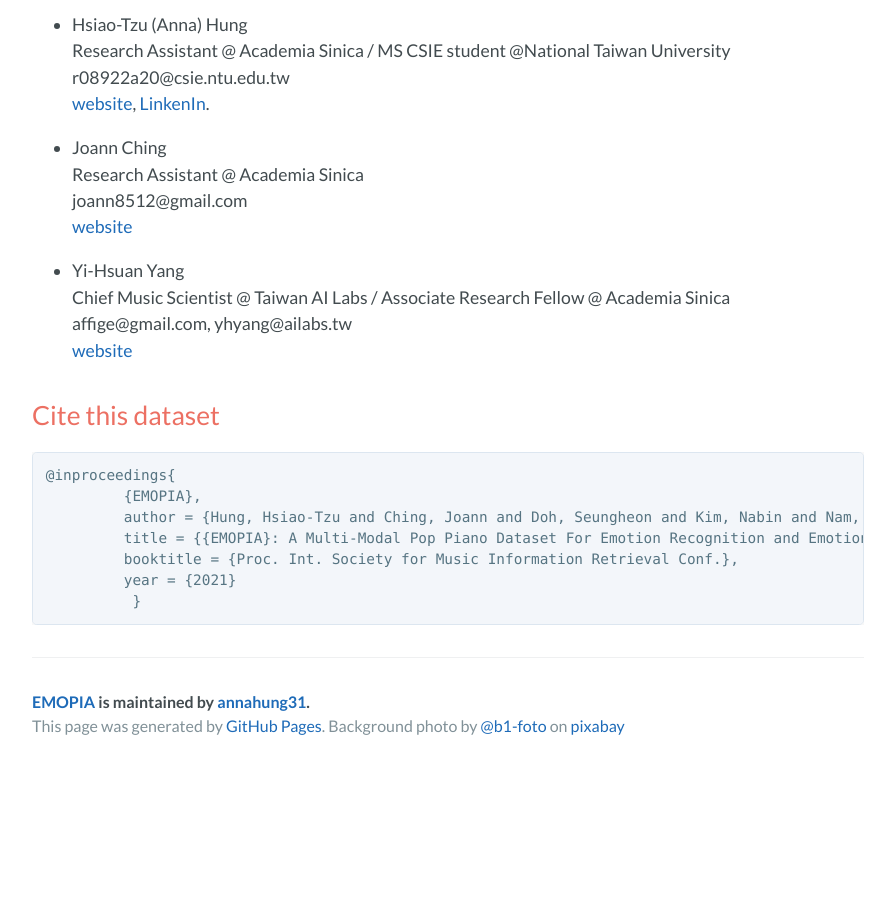
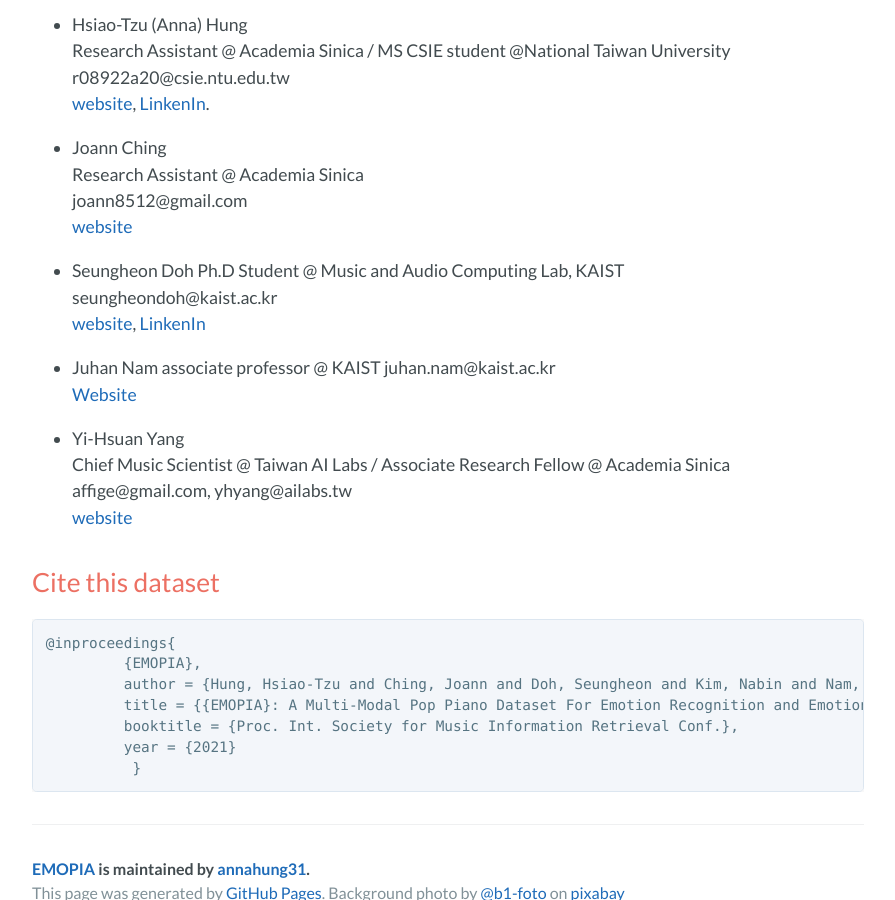
Before and after one commit to annahung31/EMOPIA, a Jekyll site: the page built from docs/index.md, in a window 1280 px wide and 900 px high, scrolled down 4800 px. Shown: the whole window, without its empty margins (192-1087 px from the left). Built offline with Jekyll 4.4.1, drawn with Linux system fonts in a browser that asks for light colours; our own code applies the rules of GitHub Pages for plain Markdown files; before the commit the page ends 5570 px from its top, so only the background shows below that.

Commit message:
add authors

```diff
--- a/docs/index.md
+++ b/docs/index.md
@@ -277,6 +277,16 @@
 joann8512@gmail.com
 [website](https://joann8512.github.io/JoannChing.github.io/)
 
+* Seungheon Doh
+Ph.D Student @ Music and Audio Computing Lab, KAIST
+seungheondoh@kaist.ac.kr
+[website](https://github.com/dohppak), [LinkenIn](https://www.linkedin.com/in/dohppak/)
+
+* Juhan Nam
+associate professor @ KAIST
+juhan.nam@kaist.ac.kr
+[Website](https://mac.kaist.ac.kr/~juhan/)
+
 * Yi-Hsuan Yang
 Chief Music Scientist @ Taiwan AI Labs / Associate Research Fellow @ Academia Sinica
 affige@gmail.com, yhyang@ailabs.tw
```
